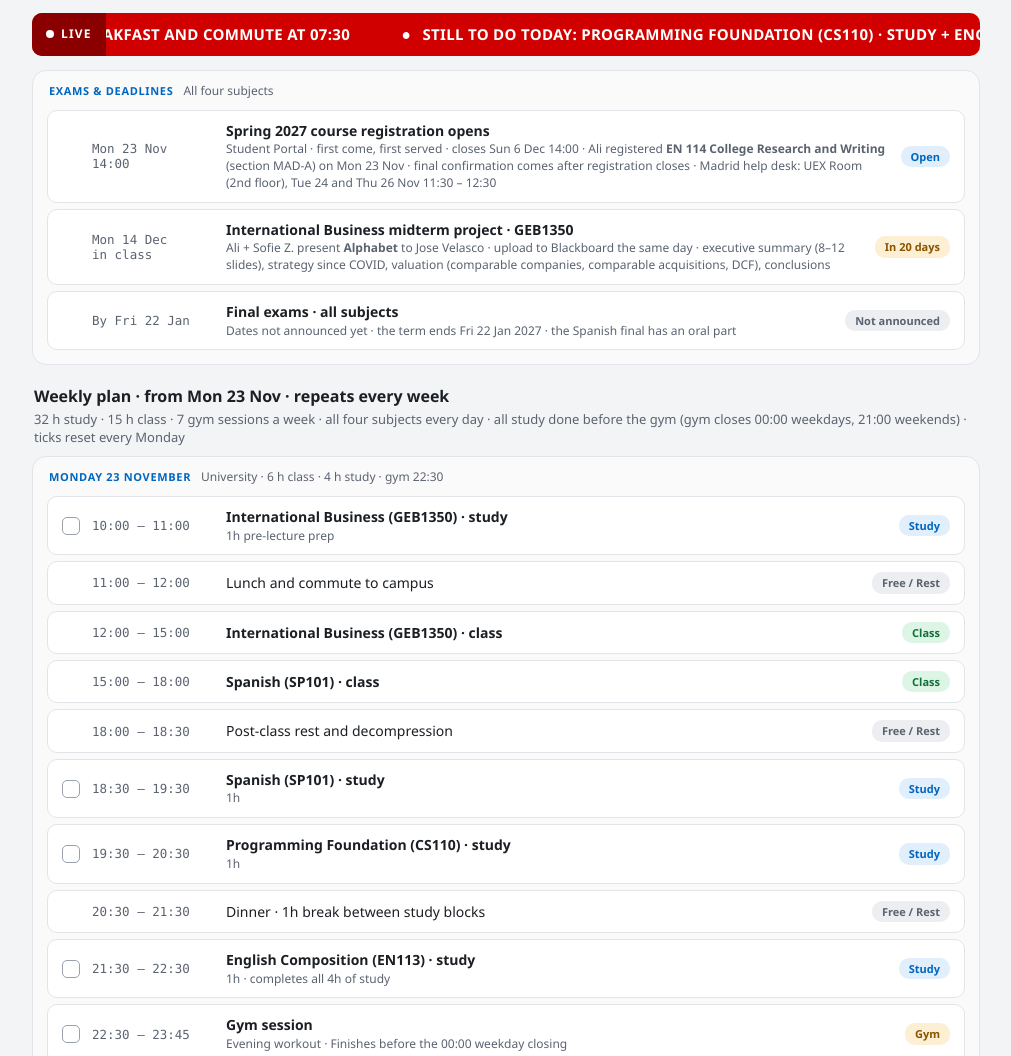
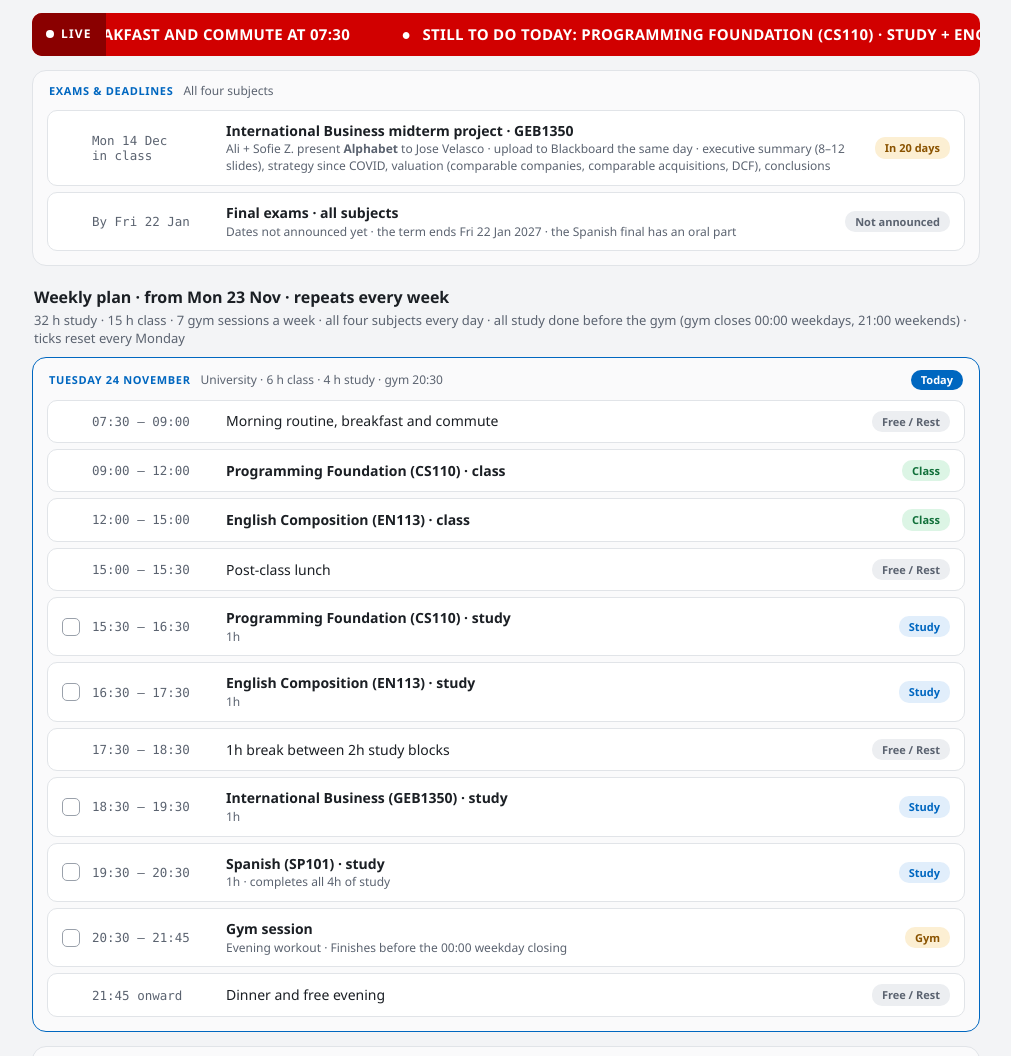
Before and after one commit to adibchehade/ali, a plain HTML site: page index.html in a window 1280 px wide. Shown: the part 123-1179 px from the top of the page, without its empty margins (134-1145 px from the left). Drawn offline with Linux system fonts and the light colour scheme.

Commit message:
Hide weekly-plan days that are over; remove the registration row (Ali already registered)
Co-Authored-By: Claude Opus 5.5 <noreply@anthropic.com>
Claude-Session: https://claude.ai/code/session_011WEjUFYueCHcRFCVi7y8ru

```diff
--- a/index.html
+++ b/index.html
@@ -154,7 +154,6 @@
 
   <section class="panel">
     <header><span class="label">Exams &amp; deadlines</span><span class="tag">All four subjects</span></header>
-    <div class="row" data-archive-after="2026-12-06"><span class="nobox"></span><span class="when">Mon 23 Nov<br>14:00</span><span class="what"><span class="title">Spring 2027 course registration opens</span><span class="sub">Student Portal · first come, first served · closes Sun 6 Dec 14:00 · Ali registered <b>EN 114 College Research and Writing</b> (section MAD-A) on Mon 23 Nov · final confirmation comes after registration closes · Madrid help desk: UEX Room (2nd floor), Tue 24 and Thu 26 Nov 11:30 – 12:30</span></span><span class="pill work" data-countdown="2026-11-23" data-after="Open">Deadline</span></div>
     <div class="row"><span class="nobox"></span><span class="when">Mon 14 Dec<br>in class</span><span class="what"><span class="title">International Business midterm project · GEB1350</span><span class="sub">Ali + Sofie Z. present <b>Alphabet</b> to Jose Velasco · upload to Blackboard the same day · executive summary (8–12 slides), strategy since COVID, valuation (comparable companies, comparable acquisitions, DCF), conclusions</span></span><span class="pill warn" data-countdown="2026-12-14">Exam</span></div>
     <div class="row"><span class="nobox"></span><span class="when">By Fri 22 Jan</span><span class="what"><span class="title">Final exams · all subjects</span><span class="sub">Dates not announced yet · the term ends Fri 22 Jan 2027 · the Spanish final has an oral part</span></span><span class="pill off">Not announced</span></div>
   </section>
@@ -397,6 +396,8 @@
     var dow = (new Date(today + 'T12:00:00Z').getUTCDay() + 6) % 7 + 1, hm = now.slice(11), inRange = today >= '2026-11-23' && today <= WEND;
     document.querySelectorAll('.row[data-dow]').forEach(function (r) { r.classList.toggle('now', inRange && +r.dataset.dow === dow && r.dataset.s <= hm && hm < r.dataset.e); });
     document.querySelectorAll('.day, .wday').forEach(function (d) { d.classList.toggle('is-today', d.dataset.day === today); });
+    // Weekly plan: days of this week that are over are hidden; the full week comes back on Monday
+    document.querySelectorAll('.wday').forEach(function (d) { d.hidden = !!d.dataset.day && d.dataset.day < today; });
     document.querySelectorAll('[data-countdown]').forEach(function (el) {
       var n = Math.round((Date.parse(el.dataset.countdown) - Date.parse(today)) / 864e5);
       if (n < 0 && !el.dataset.after) { el.className = 'pill off'; }
```
